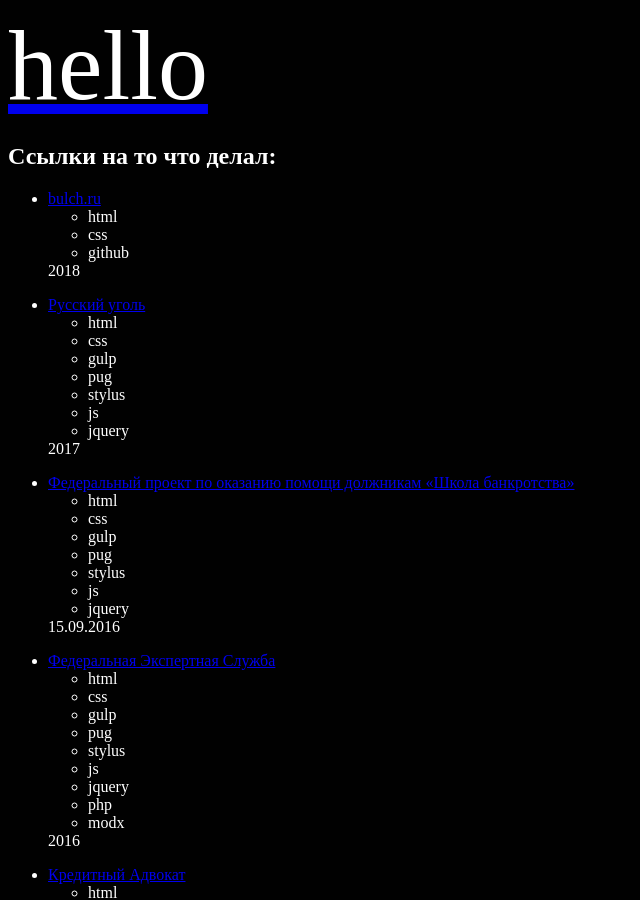
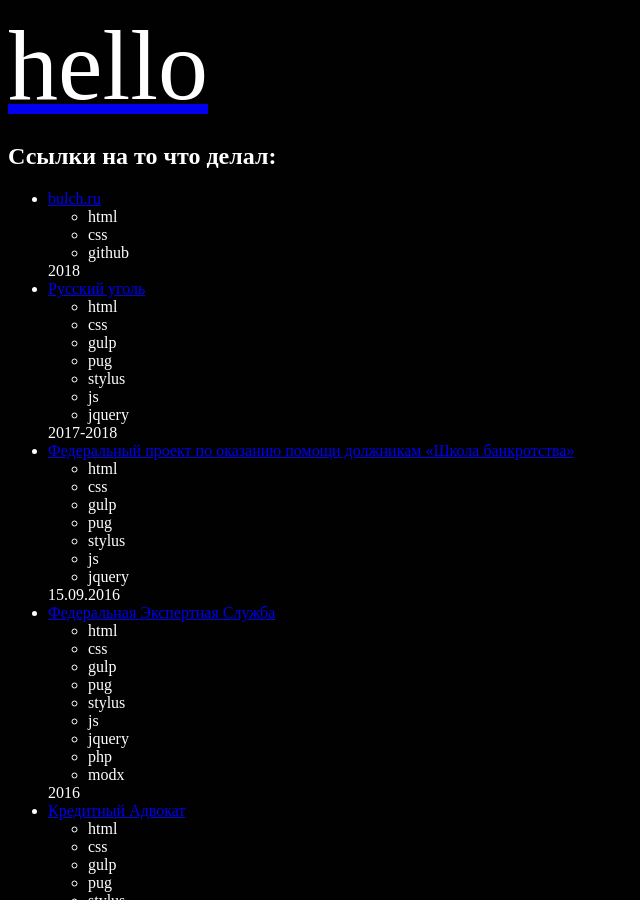
Before and after one commit to bulch/bulch.github.io, a Jekyll site: the page built from index.html, in a window 1280 px wide and 900 px high. Shown: the whole window, without its empty margins (0-640 px from the left). Built offline with Jekyll 4.4.1, drawn with Linux system fonts in a browser that asks for light colours.

Commit message:
fix list

```diff
--- a/_data/work.yml
+++ b/_data/work.yml
@@ -7,7 +7,7 @@
   description: ''
   website: 'http://sarugol.ru'
   tech: '<li>html</li><li>css</li><li>gulp</li><li>pug</li><li>stylus</li><li>js</li><li>jquery</li>'
-  date: '2017'
+  date: '2017-2018'
 - name: 'Федеральный проект по оказанию помощи должникам «Школа банкротства»'
   description: ''
   website: 'http://azbukabankrotstva.ru/'
--- a/_includes/content.html
+++ b/_includes/content.html
@@ -1,12 +1,13 @@
 <div class="site__content">
+
   <div class="site__portfolio">
     <div class="row">
       <h2>Ссылки на то что делал:</h2>
     </div>
     <div class="row">
+      <ul>
       {% for work in site.data.work %}
           {% assign loopwork = forloop.index0 %}
-          <ul>
             <li>
               <a href="{{ work.website }}" title="{{ work.name }}" target="_blank">{{ work.name }}</a>
               <span>{{ work.description }}</span>
@@ -15,8 +16,9 @@
               </ul>
               <span>{{ work.date }}</span>
             </li>
-          </ul>
       {% endfor %}
+      </ul>
     </div>
   </div>
+
 </div>
```
